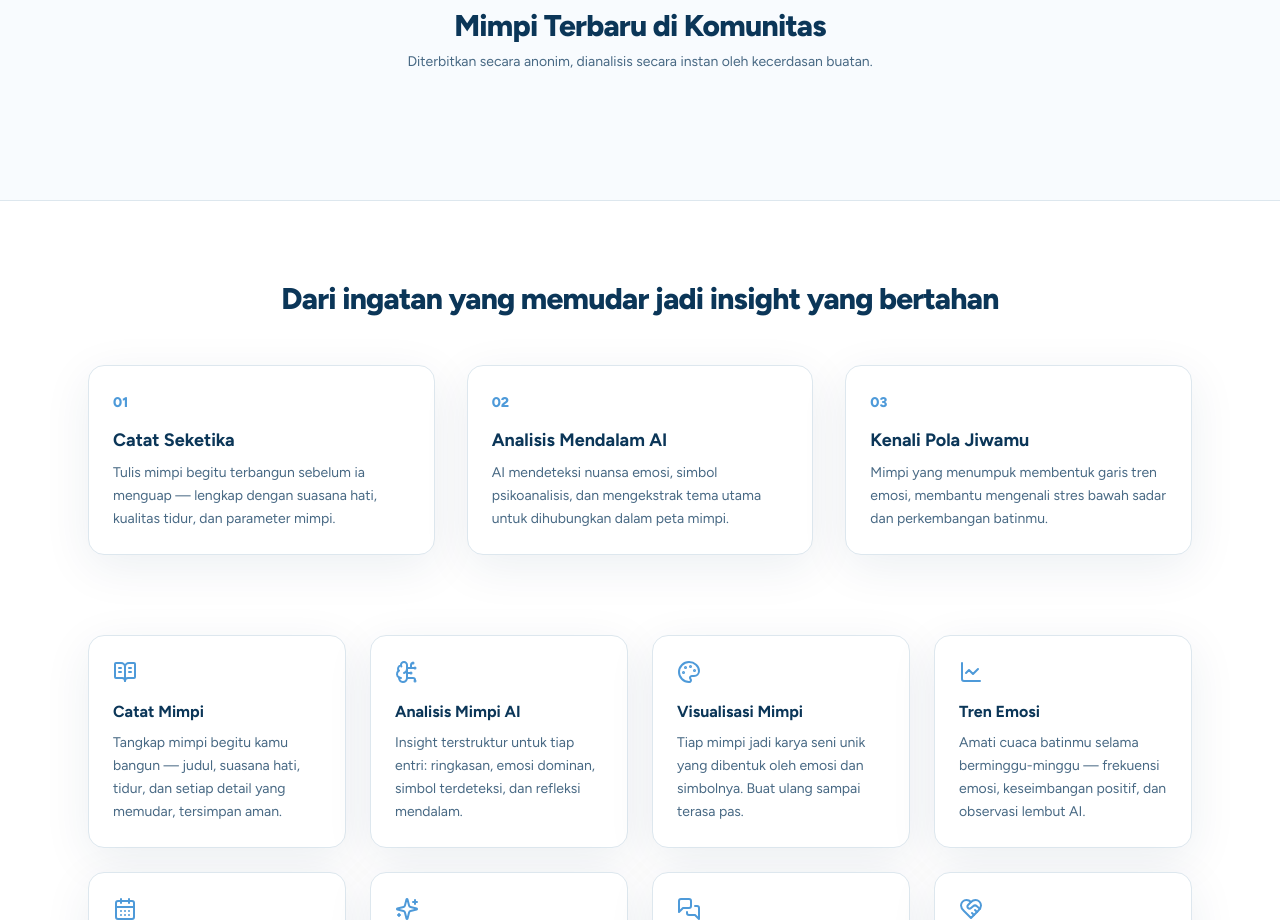
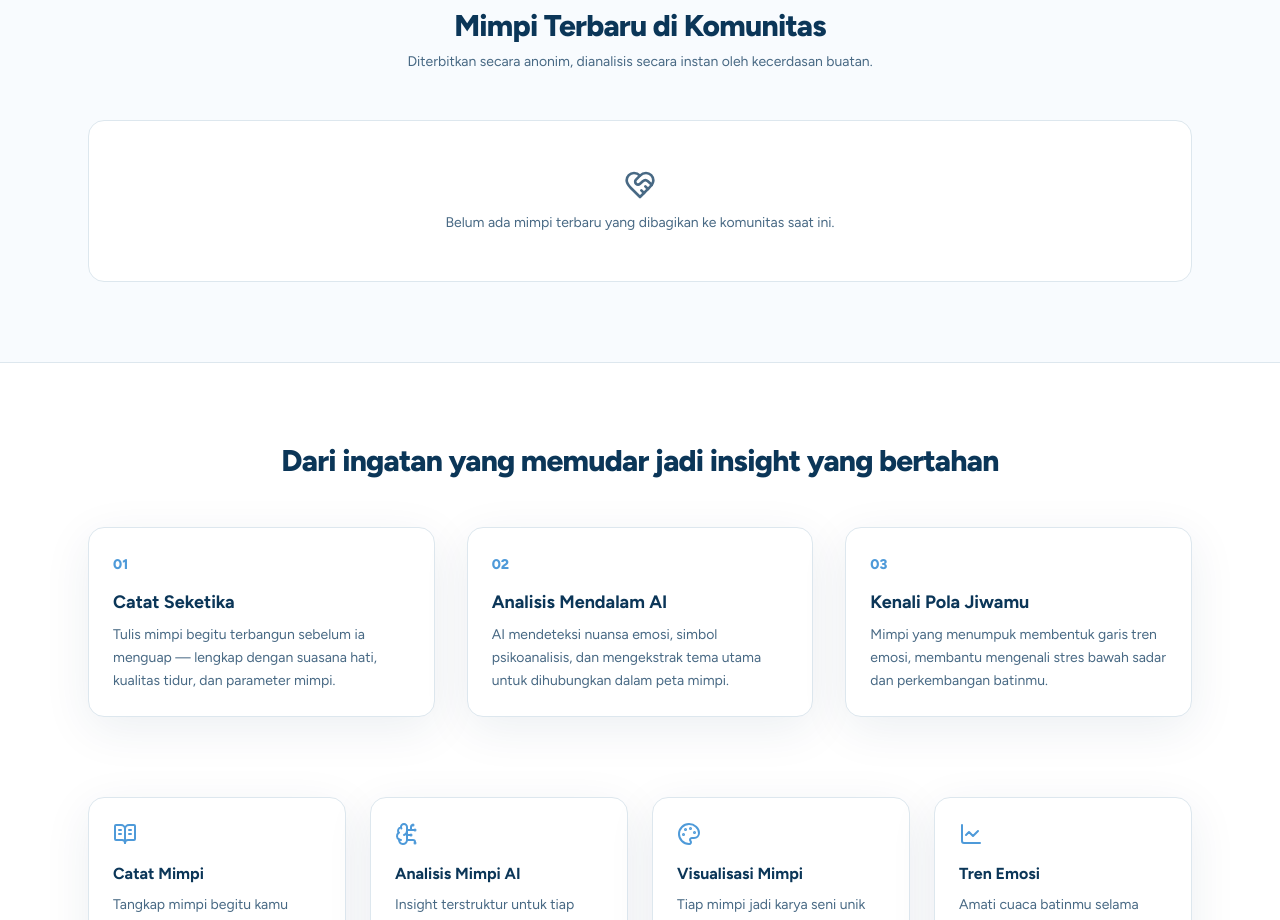
Before and after one commit to muhamadabel/somnia-fe, a Next.js app: page / in a window 1280 px wide. Shown: the part 820-1740 px from the top of the page. Built offline with nearby package versions, Linux system fonts and the light colour scheme; no server answers.

Commit message:
style: add empty state placeholder for homepage community posts

```diff
--- a/app/page.tsx
+++ b/app/page.tsx
@@ -131,7 +131,13 @@ export default function LandingPage() {
           </div>
 
           <div className="grid gap-8 md:grid-cols-3">
-            {recentDreams.map((dream) => {
+            {recentDreams.length === 0 ? (
+              <div className="col-span-full text-center py-12 bg-white border border-sea-fog rounded-2xl p-6">
+                <HeartHandshake className="size-8 text-night-400 mx-auto" />
+                <p className="mt-3 text-sm text-slate-channel">Belum ada mimpi terbaru yang dibagikan ke komunitas saat ini.</p>
+              </div>
+            ) : (
+              recentDreams.map((dream) => {
                 const parsedMeta = safeParseJson<{ emotions?: { name: string; color: string }[] }>(dream.meta, {});
                 const topEmotion = parsedMeta?.emotions?.[0];
                 // fallback colors if not available
@@ -168,7 +174,8 @@ export default function LandingPage() {
                     </div>
                   </div>
                 );
-            })}
+              })
+            )}
           </div>
         </div>
       </section>
```
Lines whose indentation alone changed are shown as unchanged.
